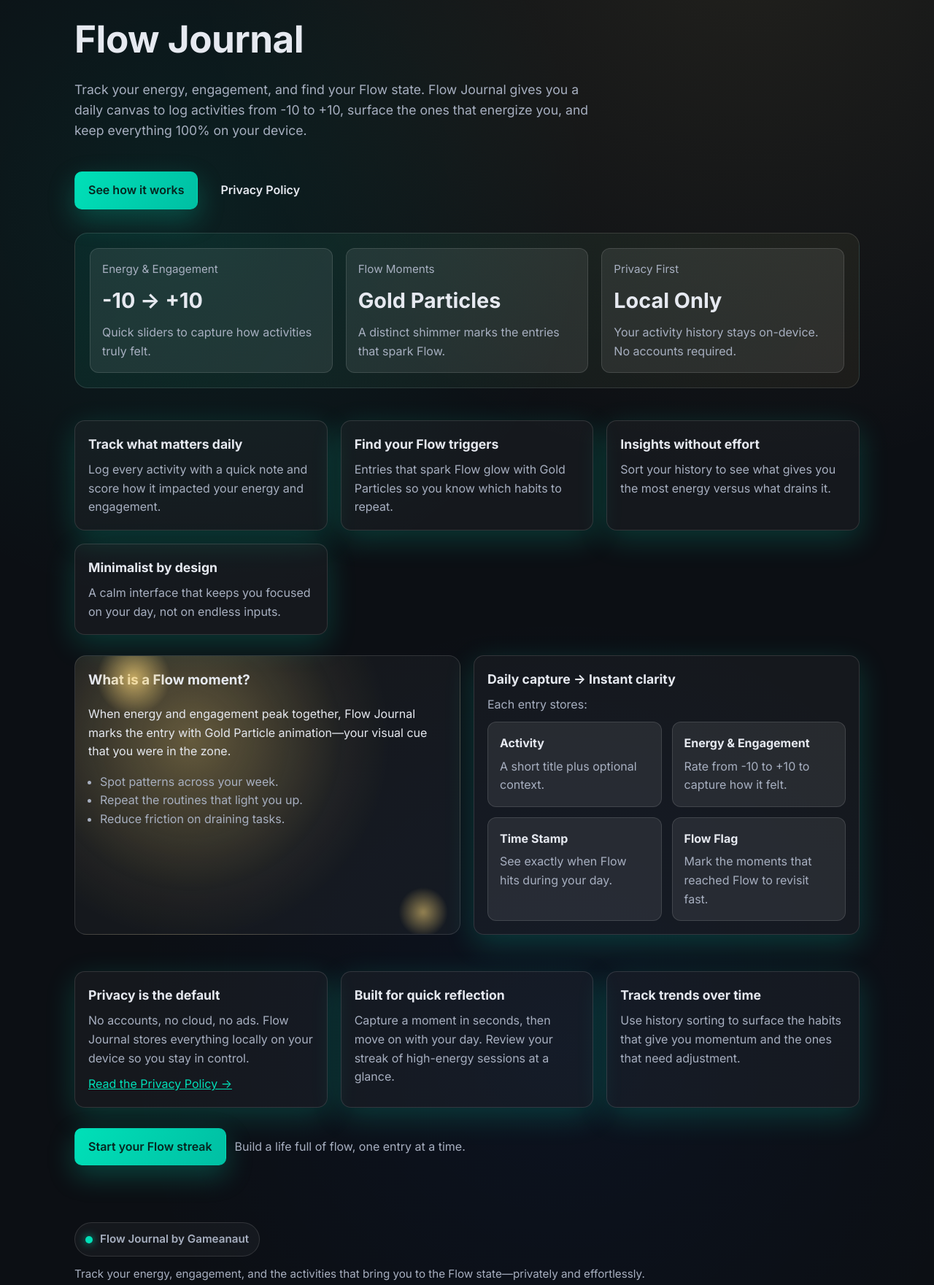
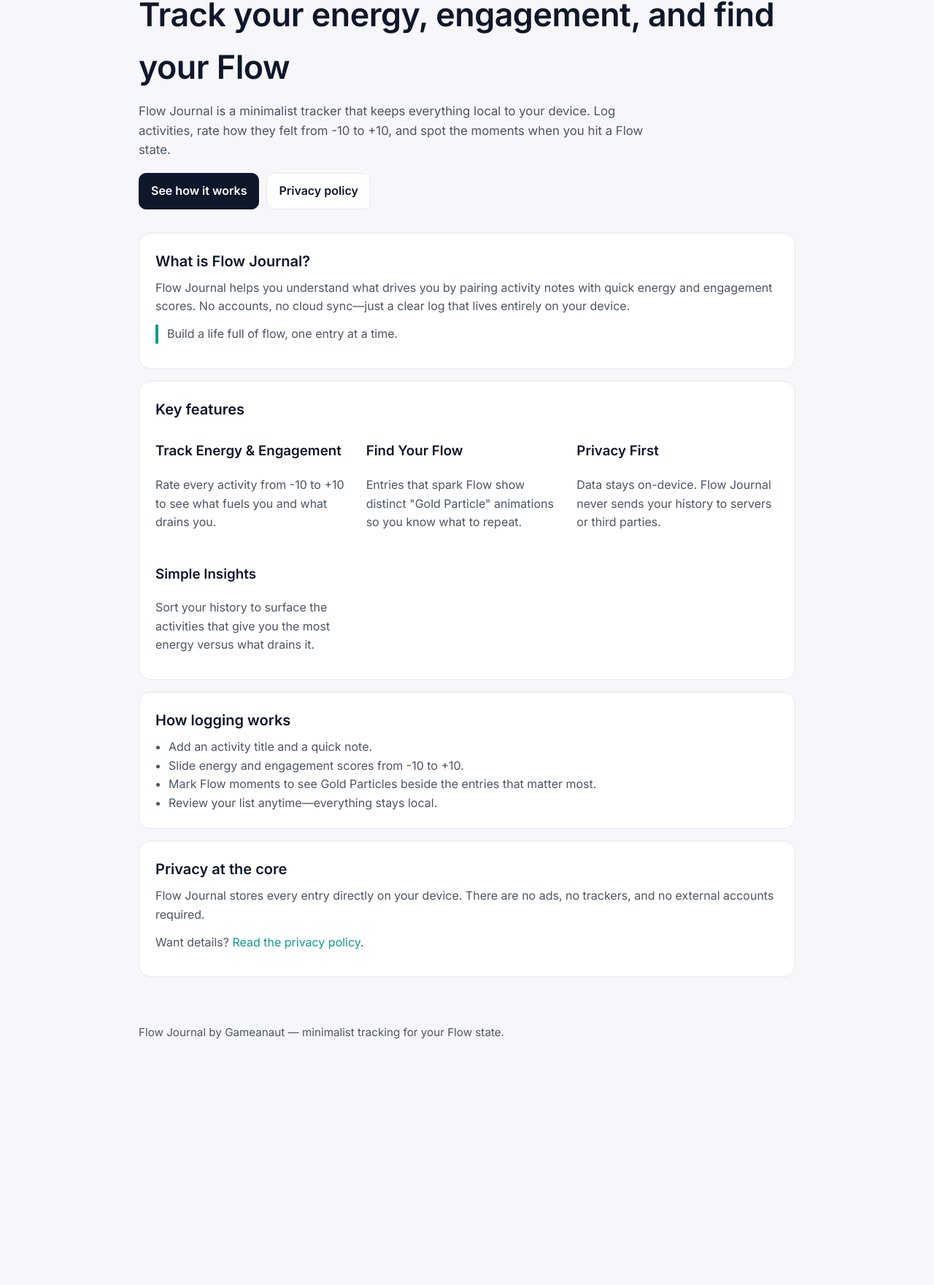
Before and after one commit to gameanaut/gameanaut.github.io, a plain HTML site: page flow-journal/index.html in a window 1280 px wide. Shown: the part 105-1866 px from the top of the page at 73% size. After the commit the page ends 1572 px from the top, so only its background shows below. Drawn offline with Linux system fonts and the light colour scheme.

Commit message:
Simplify Flow Journal landing page

```diff
--- a/flow-journal/index.html
+++ b/flow-journal/index.html
@@ -3,297 +3,179 @@
 <head>
     <meta charset="UTF-8">
     <meta name="viewport" content="width=device-width, initial-scale=1.0">
-    <title>Flow Journal | Track Your Energy & Engagement</title>
-    <meta name="description" content="Flow Journal helps you log daily activities, track energy & engagement from -10 to +10, and find your Flow moments. Privacy-first and beautifully minimalist.">
-    <link href="https://fonts.googleapis.com/css2?family=Inter:wght@400;500;600;700&display=swap" rel="stylesheet">
+    <title>Flow Journal | Minimal Energy & Engagement Tracker</title>
+    <meta name="description" content="Flow Journal is a minimalist, privacy-first app to log activities, track energy and engagement from -10 to +10, and spot Flow moments marked with Gold Particles.">
+    <link href="https://fonts.googleapis.com/css2?family=Inter:wght@400;500;600&display=swap" rel="stylesheet">
     <style>
         :root {
-            --bg: #0c0f14;
-            --panel: rgba(255, 255, 255, 0.04);
-            --panel-strong: rgba(255, 255, 255, 0.08);
-            --text: #e6e9f0;
-            --muted: #a7afc0;
-            --accent: #00e0b8;
-            --gold: #f8d477;
-            --border: rgba(255, 255, 255, 0.12);
-            --glow: 0 12px 40px rgba(0, 224, 184, 0.2);
+            --bg: #f7f7fb;
+            --ink: #0f172a;
+            --muted: #4b5563;
+            --accent: #0f9b8e;
+            --border: #e4e7eb;
+            --card: #ffffff;
         }
         * { box-sizing: border-box; }
         body {
             margin: 0;
             font-family: 'Inter', system-ui, -apple-system, BlinkMacSystemFont, "Segoe UI", sans-serif;
-            background: radial-gradient(circle at 20% 20%, rgba(0, 224, 184, 0.08), transparent 30%),
-                        radial-gradient(circle at 80% 0%, rgba(248, 212, 119, 0.09), transparent 35%),
-                        radial-gradient(circle at 60% 80%, rgba(0, 82, 255, 0.05), transparent 35%),
-                        var(--bg);
-            color: var(--text);
+            background: var(--bg);
+            color: var(--ink);
             line-height: 1.6;
-            min-height: 100vh;
         }
-        a { color: var(--accent); }
+        a { color: var(--accent); text-decoration: none; }
         header {
-            padding: 48px 22px 16px;
-            max-width: 1120px;
+            padding: 48px 20px 20px;
+        }
+        .container {
+            max-width: 900px;
             margin: 0 auto;
         }
-        .pill {
-            display: inline-flex;
+        .topline {
+            display: flex;
             align-items: center;
-            gap: 10px;
-            padding: 10px 14px;
-            background: var(--panel);
-            border: 1px solid var(--border);
-            border-radius: 999px;
+            gap: 12px;
+            color: var(--muted);
             font-weight: 600;
-            color: var(--muted);
+            font-size: 0.95rem;
         }
-        .pill .dot {
+        .dot {
             width: 10px;
             height: 10px;
             border-radius: 50%;
             background: var(--accent);
-            box-shadow: 0 0 12px rgba(0, 224, 184, 0.8);
         }
         h1 {
-            font-size: clamp(2.4rem, 5vw, 3.2rem);
-            margin: 22px 0 14px;
+            margin: 18px 0 10px;
+            font-size: clamp(2.2rem, 5vw, 2.8rem);
             letter-spacing: -0.5px;
         }
         .lede {
+            margin: 0 0 18px;
+            color: var(--muted);
+            font-size: 1.05rem;
             max-width: 720px;
-            margin: 0 0 32px;
-            color: var(--muted);
-            font-size: 1.1rem;
         }
-        .grid {
+        .actions {
+            display: flex;
+            flex-wrap: wrap;
+            gap: 10px;
+            margin: 18px 0 0;
+        }
+        .btn {
+            padding: 11px 16px;
+            border-radius: 10px;
+            border: 1px solid var(--border);
+            font-weight: 600;
+            color: var(--ink);
+            background: var(--card);
+        }
+        .btn.primary {
+            background: var(--ink);
+            color: #ffffff;
+            border-color: var(--ink);
+        }
+        main {
+            padding: 12px 20px 48px;
+        }
+        section {
+            border: 1px solid var(--border);
+            border-radius: 16px;
+            background: var(--card);
+            padding: 22px;
+            margin-bottom: 16px;
+        }
+        h2 {
+            margin: 0 0 8px;
+            font-size: 1.25rem;
+        }
+        p { margin: 0 0 12px; color: var(--muted); }
+        ul { margin: 0; padding-left: 18px; color: var(--muted); }
+        .grid-two {
             display: grid;
-            grid-template-columns: repeat(auto-fit, minmax(260px, 1fr));
-            gap: 18px;
-            margin-top: 18px;
+            grid-template-columns: repeat(auto-fit, minmax(240px, 1fr));
+            gap: 12px;
         }
-        .card {
-            padding: 18px;
-            background: var(--panel);
-            border: 1px solid var(--border);
-            border-radius: 14px;
-            box-shadow: var(--glow);
-        }
-        .card h3 {
-            margin: 0 0 8px;
-            font-size: 1.1rem;
-        }
-        .card p {
-            margin: 0;
+        .note {
+            border-left: 4px solid var(--accent);
+            padding-left: 12px;
             color: var(--muted);
         }
-        .hero-board {
-            margin-top: 32px;
-            padding: 20px;
-            background: linear-gradient(120deg, rgba(0, 224, 184, 0.08), rgba(248, 212, 119, 0.06));
-            border: 1px solid var(--border);
-            border-radius: 18px;
-            display: grid;
-            grid-template-columns: repeat(auto-fit, minmax(240px, 1fr));
-            gap: 18px;
-        }
-        .stat {
-            padding: 16px;
-            background: var(--panel-strong);
-            border: 1px solid var(--border);
-            border-radius: 12px;
-        }
-        .label { color: var(--muted); font-size: 0.95rem; }
-        .value { font-size: 1.8rem; font-weight: 700; margin-top: 8px; }
-        .gold-particles {
-            position: relative;
-            padding: 18px;
-            background: radial-gradient(circle at 30% 30%, rgba(248, 212, 119, 0.35), rgba(248, 212, 119, 0.05) 45%, transparent 60%), var(--panel);
-            border: 1px solid var(--border);
-            border-radius: 16px;
-            overflow: hidden;
-        }
-        .gold-particles::after, .gold-particles::before {
-            content: "";
-            position: absolute;
-            background: radial-gradient(circle, rgba(248, 212, 119, 0.8), transparent 60%);
-            border-radius: 50%;
-            filter: blur(1px);
-        }
-        .gold-particles::before {
-            width: 120px; height: 120px;
-            top: -30px; left: 20px;
-            opacity: 0.9;
-        }
-        .gold-particles::after {
-            width: 80px; height: 80px;
-            bottom: -10px; right: 10px;
-            opacity: 0.7;
-        }
-        .gold-particles h3 { margin-top: 0; }
-        .flow-list { margin: 10px 0 0; padding-left: 16px; color: var(--muted); }
-        .cta {
-            margin: 42px auto 28px;
-            display: flex;
-            flex-wrap: wrap;
-            gap: 12px;
-            align-items: center;
-        }
-        .cta a {
-            text-decoration: none;
-            padding: 12px 18px;
-            border-radius: 10px;
-            font-weight: 600;
-            border: 1px solid transparent;
-            transition: transform 120ms ease, box-shadow 120ms ease, border-color 120ms ease;
-        }
-        .primary {
-            background: linear-gradient(120deg, #00e0b8, #00bfa3);
-            color: #06251f;
-            box-shadow: 0 14px 36px rgba(0, 224, 184, 0.25);
-        }
-        .secondary {
-            background: transparent;
-            color: var(--text);
-            border-color: var(--border);
-        }
-        .cta a:hover { transform: translateY(-1px); border-color: rgba(255, 255, 255, 0.2); }
         footer {
-            max-width: 1120px;
-            margin: 0 auto;
-            padding: 10px 22px 48px;
+            padding: 0 20px 40px;
             color: var(--muted);
             font-size: 0.95rem;
         }
-        .list-rows {
-            display: grid;
-            grid-template-columns: repeat(auto-fit, minmax(220px, 1fr));
-            gap: 14px;
-        }
-        .list-item {
-            padding: 16px;
-            background: var(--panel-strong);
-            border: 1px solid var(--border);
-            border-radius: 12px;
-        }
-        @media (max-width: 600px) {
+        @media (max-width: 640px) {
             header { padding-top: 32px; }
-            .cta { flex-direction: column; align-items: flex-start; }
+            .actions { flex-direction: column; align-items: flex-start; }
+            .btn { width: 100%; text-align: center; }
         }
     </style>
 </head>
 <body>
     <header>
-        <div class="pill"><span class="dot"></span>Minimalist & Private Tracker</div>
-        <h1>Flow Journal</h1>
-        <p class="lede">Track your energy, engagement, and find your Flow state. Flow Journal gives you a daily canvas to log activities from -10 to +10, surface the ones that energize you, and keep everything 100% on your device.</p>
-
-        <div class="cta">
-            <a class="primary" href="#features">See how it works</a>
-            <a class="secondary" href="privacy/">Privacy Policy</a>
-        </div>
-
-        <div class="hero-board">
-            <div class="stat">
-                <div class="label">Energy & Engagement</div>
-                <div class="value">-10 → +10</div>
-                <p class="lede" style="margin: 8px 0 0; font-size: 1rem;">Quick sliders to capture how activities truly felt.</p>
-            </div>
-            <div class="stat">
-                <div class="label">Flow Moments</div>
-                <div class="value">Gold Particles</div>
-                <p class="lede" style="margin: 8px 0 0; font-size: 1rem;">A distinct shimmer marks the entries that spark Flow.</p>
-            </div>
-            <div class="stat">
-                <div class="label">Privacy First</div>
-                <div class="value">Local Only</div>
-                <p class="lede" style="margin: 8px 0 0; font-size: 1rem;">Your activity history stays on-device. No accounts required.</p>
+        <div class="container">
+            <div class="topline"><span class="dot"></span> Flow Journal • Minimal & Private</div>
+            <h1>Track your energy, engagement, and find your Flow</h1>
+            <p class="lede">Flow Journal is a minimalist tracker that keeps everything local to your device. Log activities, rate how they felt from -10 to +10, and spot the moments when you hit a Flow state.</p>
+            <div class="actions">
+                <a class="btn primary" href="#features">See how it works</a>
+                <a class="btn" href="privacy/">Privacy policy</a>
             </div>
         </div>
     </header>
 
     <main>
-        <section id="features" style="max-width: 1120px; margin: 0 auto; padding: 10px 22px 28px;">
-            <div class="grid">
-                <div class="card">
-                    <h3>Track what matters daily</h3>
-                    <p>Log every activity with a quick note and score how it impacted your energy and engagement.</p>
-                </div>
-                <div class="card">
-                    <h3>Find your Flow triggers</h3>
-                    <p>Entries that spark Flow glow with Gold Particles so you know which habits to repeat.</p>
-                </div>
-                <div class="card">
-                    <h3>Insights without effort</h3>
-                    <p>Sort your history to see what gives you the most energy versus what drains it.</p>
-                </div>
-                <div class="card">
-                    <h3>Minimalist by design</h3>
-                    <p>A calm interface that keeps you focused on your day, not on endless inputs.</p>
-                </div>
-            </div>
-        </section>
+        <div class="container">
+            <section id="about">
+                <h2>What is Flow Journal?</h2>
+                <p>Flow Journal helps you understand what drives you by pairing activity notes with quick energy and engagement scores. No accounts, no cloud sync—just a clear log that lives entirely on your device.</p>
+                <p class="note">Build a life full of flow, one entry at a time.</p>
+            </section>
 
-        <section style="max-width: 1120px; margin: 0 auto; padding: 0 22px 32px; display: grid; gap: 18px; grid-template-columns: repeat(auto-fit, minmax(300px, 1fr));">
-            <div class="gold-particles">
-                <h3>What is a Flow moment?</h3>
-                <p>When energy and engagement peak together, Flow Journal marks the entry with Gold Particle animation—your visual cue that you were in the zone.</p>
-                <ul class="flow-list">
-                    <li>Spot patterns across your week.</li>
-                    <li>Repeat the routines that light you up.</li>
-                    <li>Reduce friction on draining tasks.</li>
-                </ul>
-            </div>
-            <div class="card">
-                <h3>Daily capture → Instant clarity</h3>
-                <p style="margin-bottom: 10px;">Each entry stores:</p>
-                <div class="list-rows">
-                    <div class="list-item">
-                        <strong>Activity</strong>
-                        <p style="margin: 6px 0 0; color: var(--muted);">A short title plus optional context.</p>
+            <section id="features">
+                <h2>Key features</h2>
+                <div class="grid-two">
+                    <div>
+                        <h3>Track Energy & Engagement</h3>
+                        <p>Rate every activity from -10 to +10 to see what fuels you and what drains you.</p>
                     </div>
-                    <div class="list-item">
-                        <strong>Energy & Engagement</strong>
-                        <p style="margin: 6px 0 0; color: var(--muted);">Rate from -10 to +10 to capture how it felt.</p>
+                    <div>
+                        <h3>Find Your Flow</h3>
+                        <p>Entries that spark Flow show distinct "Gold Particle" animations so you know what to repeat.</p>
                     </div>
-                    <div class="list-item">
-                        <strong>Time Stamp</strong>
-                        <p style="margin: 6px 0 0; color: var(--muted);">See exactly when Flow hits during your day.</p>
+                    <div>
+                        <h3>Privacy First</h3>
+                        <p>Data stays on-device. Flow Journal never sends your history to servers or third parties.</p>
                     </div>
-                    <div class="list-item">
-                        <strong>Flow Flag</strong>
-                        <p style="margin: 6px 0 0; color: var(--muted);">Mark the moments that reached Flow to revisit fast.</p>
+                    <div>
+                        <h3>Simple Insights</h3>
+                        <p>Sort your history to surface the activities that give you the most energy versus what drains it.</p>
                     </div>
                 </div>
-            </div>
-        </section>
+            </section>
 
-        <section style="max-width: 1120px; margin: 0 auto; padding: 0 22px 40px;">
-            <div class="grid">
-                <div class="card">
-                    <h3>Privacy is the default</h3>
-                    <p>No accounts, no cloud, no ads. Flow Journal stores everything locally on your device so you stay in control.</p>
-                    <p style="margin-top: 10px;"><a href="privacy/">Read the Privacy Policy →</a></p>
-                </div>
-                <div class="card">
-                    <h3>Built for quick reflection</h3>
-                    <p>Capture a moment in seconds, then move on with your day. Review your streak of high-energy sessions at a glance.</p>
-                </div>
-                <div class="card">
-                    <h3>Track trends over time</h3>
-                    <p>Use history sorting to surface the habits that give you momentum and the ones that need adjustment.</p>
-                </div>
-            </div>
+            <section id="logging">
+                <h2>How logging works</h2>
+                <ul>
+                    <li>Add an activity title and a quick note.</li>
+                    <li>Slide energy and engagement scores from -10 to +10.</li>
+                    <li>Mark Flow moments to see Gold Particles beside the entries that matter most.</li>
+                    <li>Review your list anytime—everything stays local.</li>
+                </ul>
+            </section>
 
-            <div class="cta" style="margin-top: 28px;">
-                <a class="primary" href="#features">Start your Flow streak</a>
-                <span style="color: var(--muted);">Build a life full of flow, one entry at a time.</span>
-            </div>
-        </section>
+            <section id="privacy">
+                <h2>Privacy at the core</h2>
+                <p>Flow Journal stores every entry directly on your device. There are no ads, no trackers, and no external accounts required.</p>
+                <p>Want details? <a href="privacy/">Read the privacy policy</a>.</p>
+            </section>
+        </div>
     </main>
 
     <footer>
-        <div class="pill"><span class="dot"></span>Flow Journal by Gameanaut</div>
-        <p style="margin-top: 12px;">Track your energy, engagement, and the activities that bring you to the Flow state—privately and effortlessly.</p>
+        <div class="container">Flow Journal by Gameanaut — minimalist tracking for your Flow state.</div>
     </footer>
 </body>
 </html>
```
